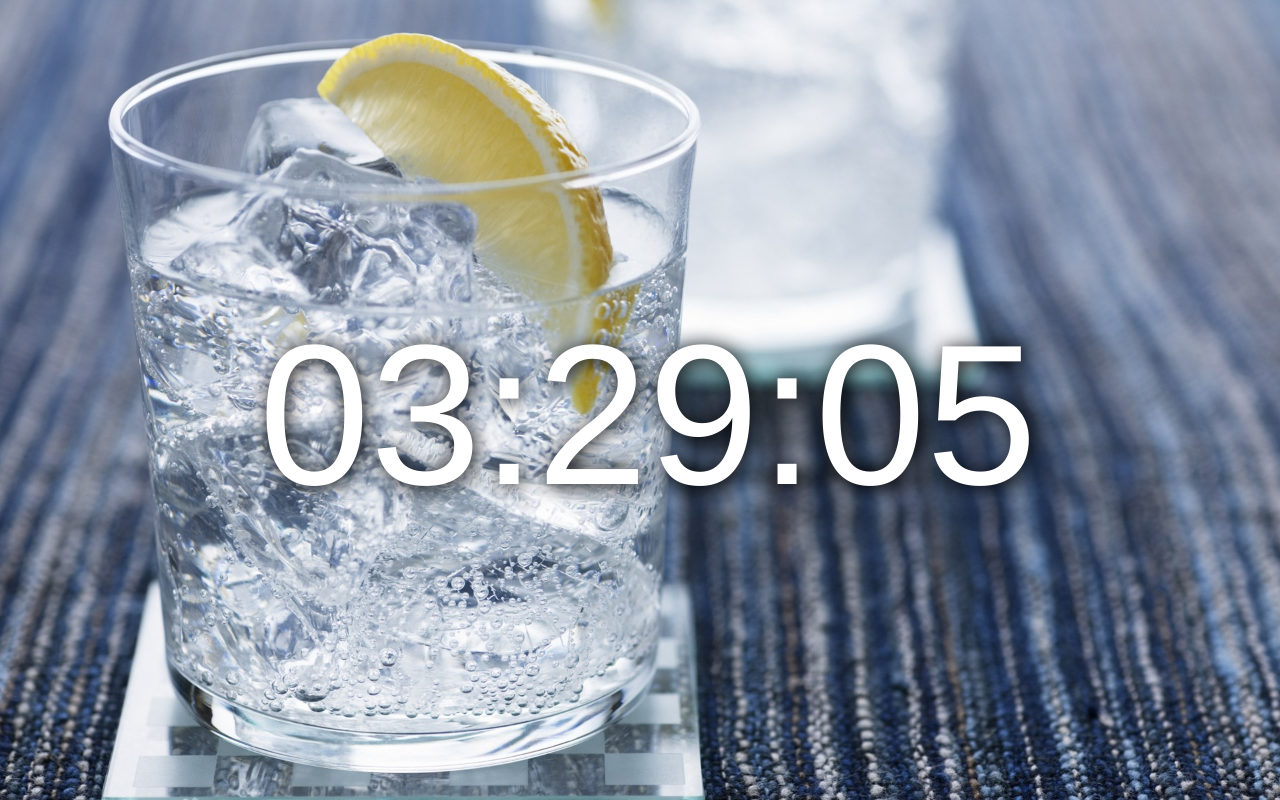
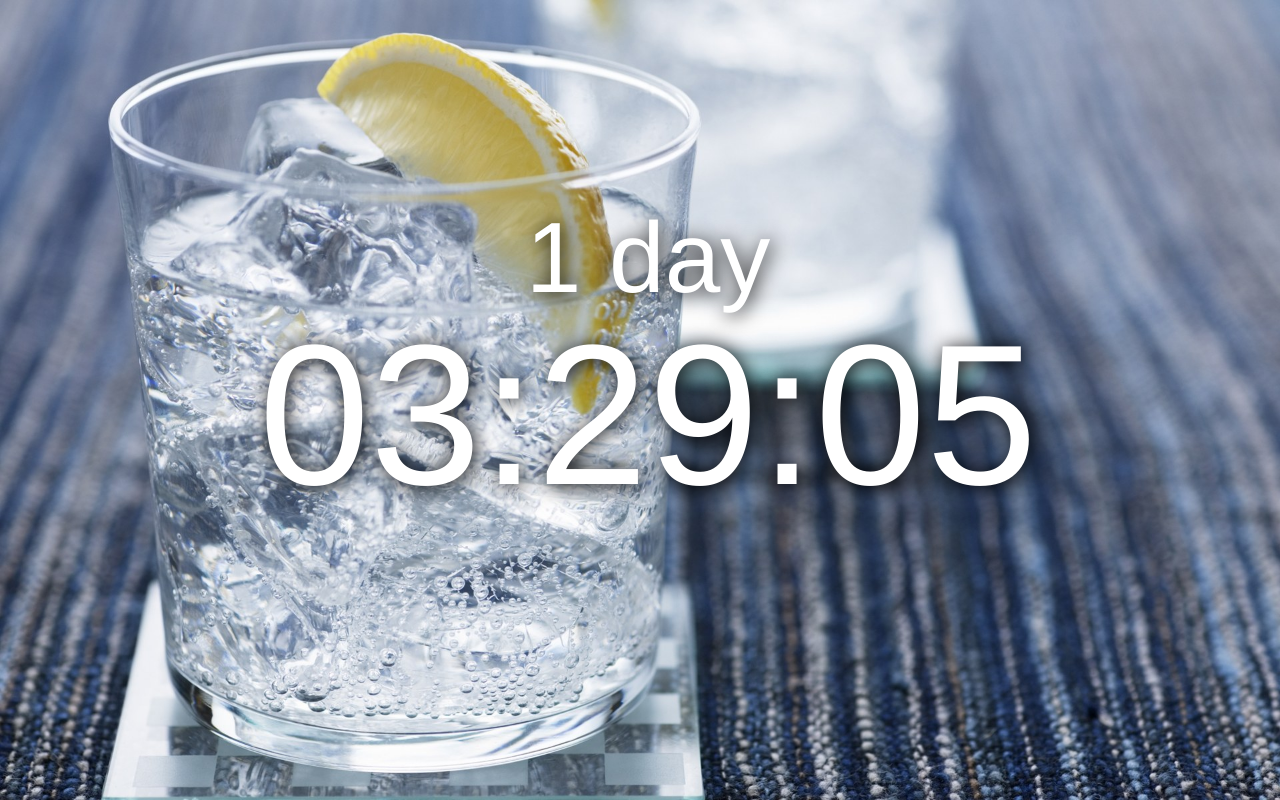
Before and after one commit to zoltantarcsay/gnt, a plain HTML site: page index.html in a window 1280 px wide. Drawn offline with Linux system fonts and the light colour scheme.

Commit message:
fixed day count

```diff
--- a/index.html
+++ b/index.html
@@ -24,6 +24,11 @@
         width: 100%
     }
 
+    .day-counter {
+        font-size: 100px;
+        margin-top: -200px;
+    }
+
     .zero {
         color: red;
     }
@@ -36,7 +41,8 @@
 
 <body>
     <div class="container">
-        <div class="counter"></div>
+        <div id="day-counter" class="counter day-counter"></div>
+        <div id="time-counter" class="counter"></div>
     </div>
     <script>
     function pad(num) {
@@ -49,7 +55,8 @@
         return resultDate;
     }
 
-    var counter = document.querySelector('.counter');
+    var counter = document.querySelector('#time-counter');
+    var dayCounter = document.querySelector('#day-counter');
     var gnt = new Date();
     gnt.setHours(16);
     gnt.setMinutes(0);
@@ -61,19 +68,21 @@
     function countdown() {
         var now = new Date();
         var timeToGNT = new Date(gnt - now);
-        var days = Math.floor(timeToGNT / 1000 / 60 / 60 / 24) - 1;
+        var days = Math.floor(timeToGNT / 1000 / 60 / 60 / 24);
         var text = '';
+        var daysText = ''
         if (days >= 1) {
-            text += days + ' day' + (days > 1 ? 's ' : ' ');
+            daysText = days + ' day' + (days > 1 ? 's ' : ' ');
         }
         if (timeToGNT > 0) {
-            text += pad(timeToGNT.getHours()) + ':' +
+            text = pad(timeToGNT.getHours()) + ':' +
                 pad(timeToGNT.getMinutes()) + ':' +
                 pad(timeToGNT.getSeconds());
         } else {
             text = 'It\'s GNT o\'clock!';
             // counter.classList.add('zero');
         }
+        dayCounter.innerText = daysText;
         counter.innerText = text;
     }
 
```
